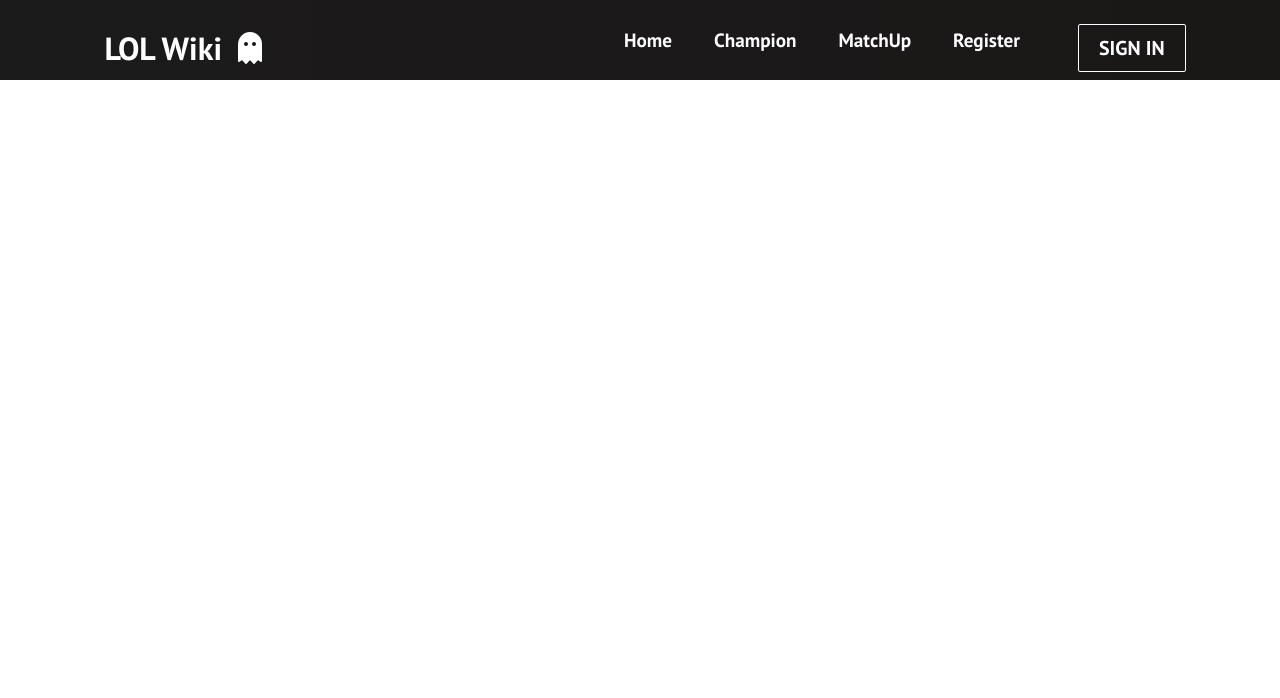
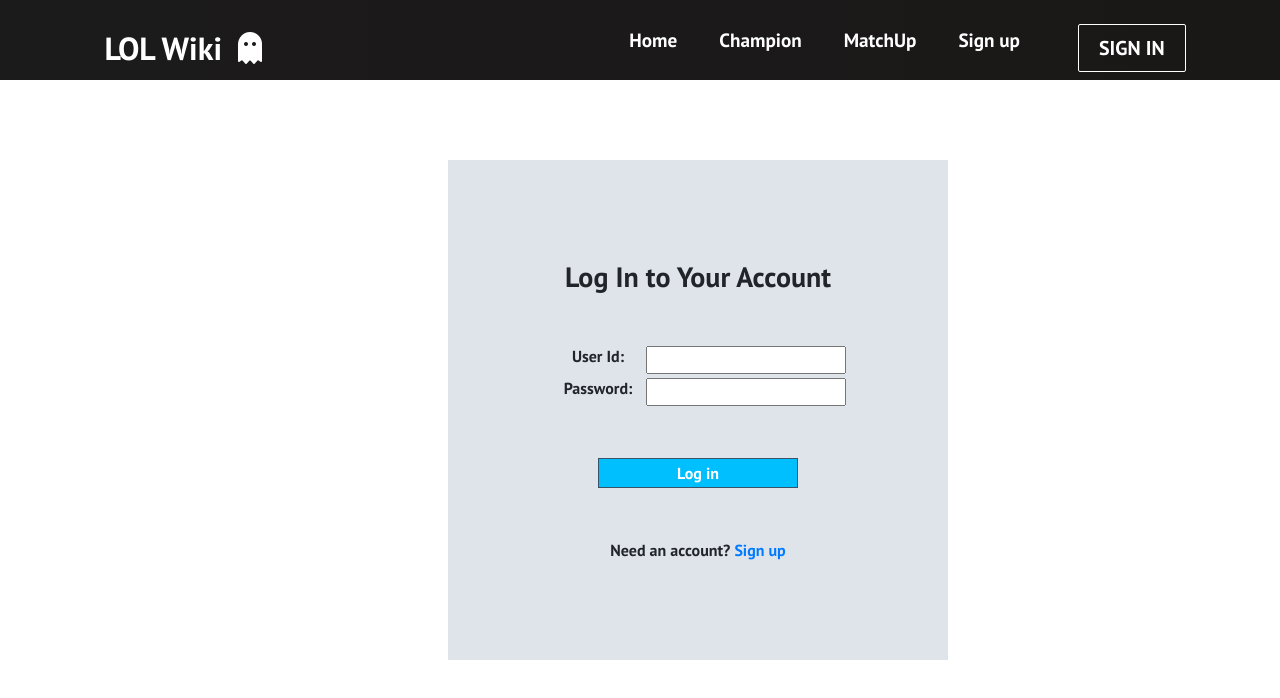
Before and after one commit to wenhao316/LOL-Wiki-FrontEnd, a React (Create React App) app: page /sign-in in a window 1280 px wide. Shown: the top 698 px of the page. Built offline with nearby package versions, Linux system fonts and the light colour scheme.

Commit message:
change some names, edit the style of sign in and sign up

```diff
--- a/package.json
+++ b/package.json
@@ -1,5 +1,4 @@
 {
-  "homepage": "http://wenhao316.github.io/my-app",
   "name": "my-app",
   "version": "0.1.0",
   "private": true,
--- a/src/App.js
+++ b/src/App.js
@@ -6,7 +6,7 @@ import Navbar from './components/Navbar';
 import { BrowserRouter as Router, Switch, Route } from 'react-router-dom';
 import MatchUp from './components/pages/MatchUp';
 import Champs from './components/pages/Champs';
-import SignUp from './components/pages/SignUp';
+import SignIn from './components/pages/SignIn';
 import RegisterForm from './components/register/RegisterForm';
 import User from './components/user/User';
 import ChampionList from './components/championList.js/ChampionList';
@@ -34,9 +34,9 @@ function App()
           <Route path='/matchup' component={MatchUp} />
           <Route path='/championUpdate' exact component={Champs} />
           <Route path='/championList' exact component={ChampionList} />
-          <Route path='/champion/:id' component={ChampionDetail} />
-          <Route path='/sign-up' component={() => (<SignUp login={login}/>)} />
-          <Route path='/register' component={RegisterForm} />
+          <Route path='/champion/:id' component={() => (<ChampionDetail user={user}/>)} />
+          <Route path='/sign-in' component={() => (<SignIn login={login}/>)} />
+          <Route path='/sign-up' component={RegisterForm} />
           <Route path='/user' component={() => (<User user={user} logout={logout}/>)} />
         </Switch>
       </Router>
--- a/src/components/Button.js
+++ b/src/components/Button.js
@@ -21,7 +21,7 @@ export const Button = ({
     const checkButtonSize = SIZES.includes(buttonSize) ? buttonSize : SIZES[0];
 
     return (
-        <Link to='/sign-up' className='btn-mobile'>
+        <Link to='/sign-in' className='btn-mobile'>
             <button
                 className={`btn ${checkButtonStyle} ${checkButtonSize}`}
                 onClick={onClick}
--- a/src/components/Navbar.js
+++ b/src/components/Navbar.js
@@ -83,21 +83,21 @@ function Navbar({user})
 
                         <li className='nav-item'>
                             <Link
-                                to='/register'
+                                to='/sign-up'
                                 className='nav-links'
                                 onClick={closeMobileMenu}
                             >
-                                Register
+                                Sign up
                             </Link>
                         </li>
 
                         <li>
                             <Link
-                                to='/sign-up'
+                                to='/sign-in'
                                 className='nav-links-mobile'
                                 onClick={closeMobileMenu}
                             >
-                                Sign Up
+                                Sign in
                             </Link>
                         </li>
                     </ul>
--- a/src/components/championList.js/ChampionList.js
+++ b/src/components/championList.js/ChampionList.js
@@ -2,6 +2,8 @@ import React, {useState, useEffect} from 'react';
 import axios from 'axios';
 import { Link } from 'react-router-dom';
 import './championList.css';
+
+const a = 'http://127.0.0.1:5000';
 
 /**
  * Display the list of champions in database
@@ -13,7 +15,6 @@ function ChampionList() {
   useEffect(() => {
     if (!champions) {
       async function getData() {
-        let a = 'http://127.0.0.1:5000';
         axios
           .get(a + `/champion/image`)
           .then((res) =>
@@ -43,7 +44,7 @@ function ChampionList() {
           champions.map((champion, index) => {
             return (
               <div className='item' key={index}>
-                <Link className='link-champion' to={`/champion/${champion.Champion_ID}`} target='_blank' rel='noopener noreferrer'>
+                <Link className='link-champion' to={`/champion/${champion.Champion_ID}`}>
                   <img src={champion.Image_Url} alt=''/>
                   <div className='champion-label'>{champion.Name}</div>
                 </Link>
--- a/src/components/championList.js/championList.css
+++ b/src/components/championList.js/championList.css
@@ -8,7 +8,7 @@
 }
 
 .item {
-    margin: 5vmin;
+    margin: 3vmin;
     display: inline-block;
 }
 
--- /dev/null
+++ b/src/components/pages/SignIn.js
@@ -0,0 +1,115 @@
+import React, {useState, useEffect} from 'react';
+import axios from 'axios';
+import {Redirect, Link} from 'react-router-dom';
+import '../../App.css';
+
+const a = 'http://127.0.0.1:5000';
+
+// Sign In Page
+export default function SignIn({login})
+{
+    const [details, setDetails] = useState({userId:'', password: ''});
+    //flag indicating the login state, -1: not login; 0: password correct, need to get user info; 1: login complete
+    const [loginFlag, setLoginFlag] = useState(-1);
+
+    const submitHandler = e => {
+        e.preventDefault();
+        //call axios to submit details
+        axios
+          .get(a + `/user/password?id=${details.userId}`)
+          .then((res) =>
+          {
+            if (res.data.hasOwnProperty('Query Result')) {
+              const correctPassword = res.data['Query Result'];
+              if (details.password !== correctPassword) {
+                  alert('Password is incorrect');
+              } else {
+                setLoginFlag(0);
+              }
+            } else {
+                alert('User ID is incorrect');
+            }
+          })
+          .catch((error) =>
+          {
+            console.log(error)
+          })
+    }
+
+    useEffect(() => {
+        if (loginFlag === 0) {
+          async function getUserInfo() {
+            axios
+                .get(a + `/user/info?id=${details.userId}`)
+                .then((res) =>
+                {
+                    if (res.data.hasOwnProperty('Query Result')) {
+                        const userInfo = {
+                            userID: res.data['Query Result']['User_ID'],
+                            name: res.data['Query Result']['Name'],
+                            favourite: res.data['Query Result']['Favourite'],
+                            favouriteDetail: res.data['Query Result']['Favourite_Detail']
+                        }
+                        login(userInfo);
+                    }
+                    if (res.data.hasOwnProperty('Error_message')) {
+                        alert(res.data['Error_message']);
+                    }
+                })
+                .catch((error) =>
+                {
+                    console.log(error)
+                })
+          }
+          getUserInfo();
+          setLoginFlag(1)
+        }
+      }, [loginFlag, details, login]);
+
+    if (loginFlag === 1) {
+        return <Redirect to='/championList' />
+    }
+
+    return (
+        <div className='form-container'>
+          <form onSubmit={submitHandler}>
+            <table className='table-register'>
+              <tbody>
+                <tr className='tr-register'>
+                  <td className='td-register' colSpan='2'><h3>Log In to Your Account</h3></td>
+                </tr>
+
+                <tr className='tr-register'>
+                  <td className='td-register'><label htmlFor="userId">User Id: </label></td>
+                  <td className='td-register'>
+                    <input type="text" name="userId" id="userId"
+                      onChange={e => setDetails({...details, userId: e.target.value})} value={details.userId}/>
+                  </td>
+                </tr>
+
+                <tr className='tr-register'>
+                  <td className='td-register'><label htmlFor="password">Password: </label></td>
+                  <td className='td-register'>
+                    <input type="text" name="password" id="password"
+                      onChange={e => setDetails({...details, password: e.target.value})} value={details.password}/>
+                  </td>
+                </tr>
+
+                <tr className='tr-register'>
+                  <td className='td-register' colSpan='2'><input className='input-submit' type="submit" value="Log in" /></td>
+                </tr>
+              </tbody>
+            </table>
+
+            <div className='link-sign-up'>
+              <span>Need an account? </span>
+              <span>
+                <Link className='link-sign-up' to={'/sign-up'}>
+                  Sign up
+                </Link>
+              </span>
+            </div>
+          </form>
+        </div>
+      )
+}
--- a/src/components/register/RegisterForm.js
+++ b/src/components/register/RegisterForm.js
@@ -1,6 +1,8 @@
 import React, {useState} from 'react';
 import axios from 'axios';
-import './registerForm.css'
+import './registerForm.css';
+
+const a = 'http://127.0.0.1:5000';
 
 function RegisterForm() {
   const [details, setDetails] = useState({name:'', password: ''});
@@ -8,7 +10,6 @@ function RegisterForm() {
   const submitHandler = e => {
     e.preventDefault();
     //call axios to submit details
-    let a = 'http://127.0.0.1:5000'
     axios
       .post(a + `/user/add?name=${details.name}&password=${details.password}`)
       .then((res) =>
@@ -30,8 +31,9 @@ function RegisterForm() {
     <div className='form-container'>
       <form onSubmit={submitHandler}>
         <table className='table-register'>
+          <tbody>
             <tr className='tr-register'>
-            <td className='td-register' colSpan='2'><h3>Register</h3></td>
+              <td className='td-register' colSpan='2'><h3>Register Your Account</h3></td>
             </tr>
 
             <tr className='tr-register'>
@@ -51,8 +53,9 @@ function RegisterForm() {
             </tr>
 
             <tr className='tr-register'>
-            <td className='td-register' colSpan='2'><input type="submit" value="Submit" /></td>
+              <td className='td-register' colSpan='2'><input className='input-submit' type="submit" value="Sign up" /></td>
             </tr>
+          </tbody>
         </table>
       </form>
     </div>
--- a/src/components/register/registerForm.css
+++ b/src/components/register/registerForm.css
@@ -1,9 +1,14 @@
 .form-container {
-    margin-top: 20vmin;
-    margin-bottom: 20vmin;
+    height: 500px;
+    width: 500px;
+    margin-top: 10vmin;
+    margin-bottom: 10vmin;
+    margin-left: 35vw;
+    margin-right: 35vw;
     justify-content: center;
     align-items: center;
     display: block;
+    background-color:rgb(223, 228, 235);
 }
 
 .table-register {
@@ -19,3 +24,23 @@
     width: 12vmin;
     text-align: center;
 }
+
+.td-register h3 {
+    margin-top: 100px;
+    margin-bottom: 50px;
+}
+
+.input-submit {
+    margin-top: 50px;
+    width: 200px;
+    height: 30px;
+    background-color: deepskyblue;
+    color: white;
+    font-weight: 500;
+    border: 1px solid #3b5368;
+}
+
+.link-sign-up {
+    margin-top: 50px;
+    text-align: center;
+}
```
Also changed, not shown: src/components/championDetail/ChampionDetail.js (+31 -11 lines), src/components/pages/SignUp.js (deleted, +0 -104 lines), 1 other file (tests, documents, lock files or other folders). Lines whose indentation alone changed are shown as unchanged.
